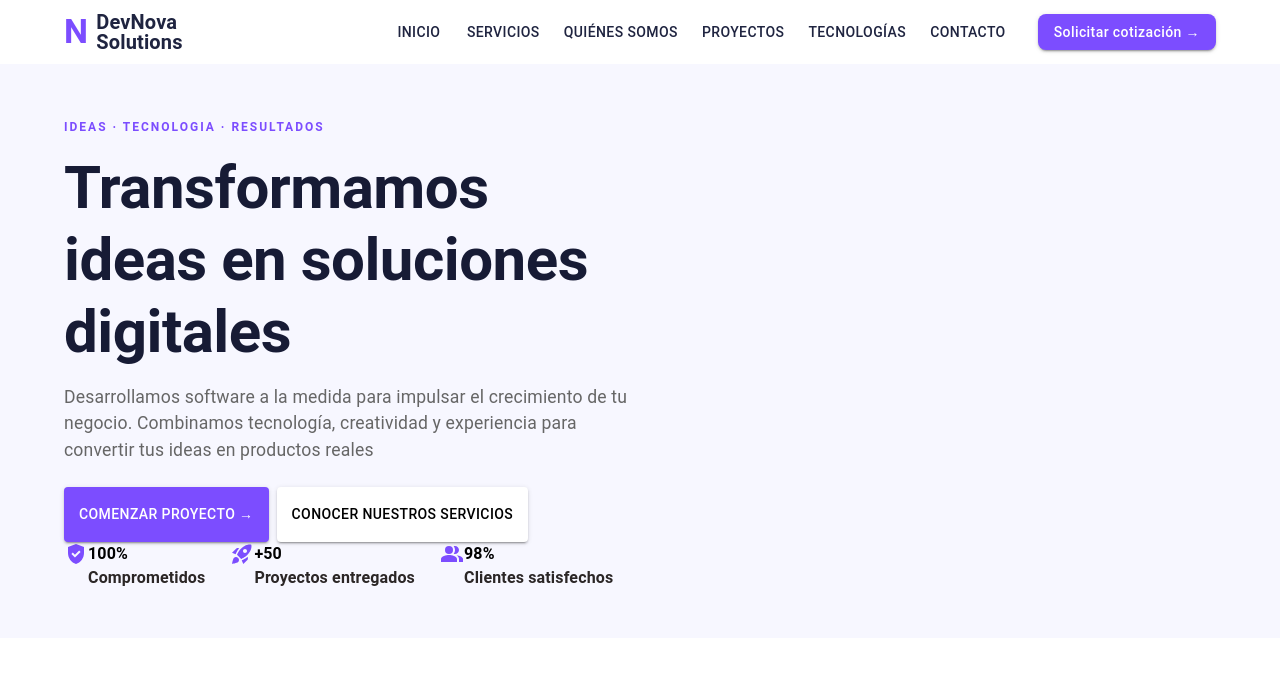
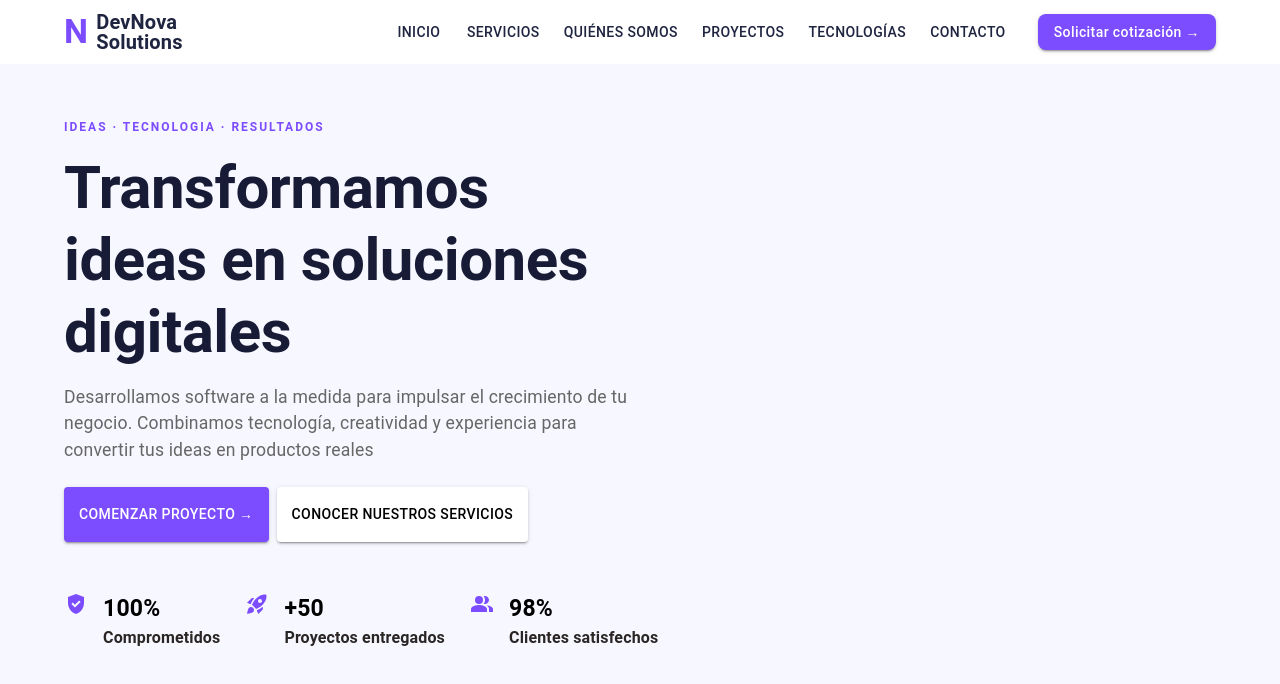
Before and after one commit to jessicahernandezt/dev-nova-solutions, a React (Vite) app: page / in a window 1280 px wide. Shown: the top 684 px of the page. Built offline with nearby package versions, Linux system fonts and the light colour scheme.

Commit message:
feat: ajustar iconos e informacion de hero

```diff
--- a/src/components/Hero.jsx
+++ b/src/components/Hero.jsx
@@ -82,19 +82,20 @@ function Hero() {
                 <Box sx={{
                     display: 'flex',
                     alignItems: 'center',
-                    gap: '25px'
+                    gap: '25px',
+                    marginTop: '50px'
                 }}>
                     <Box sx={{
                         display:'flex'
                         }}>
                         <GppGoodIcon
                         sx={{
-                            color: '#7c4dff'
+                            color: '#7c4dff',
                         }}>
 
                         </GppGoodIcon>
 
-                        <Typography sx={{fontWeight: 'bold'}}>
+                        <Typography sx={{fontWeight: 'bold', fontSize: '23px', marginLeft: '15px'}}>
                             100%
                         <Typography sx={{color: '#2B2626', fontWeight: 'bold'}}>
                             Comprometidos
@@ -111,7 +112,7 @@ function Hero() {
                             }}>
                         </RocketLaunchIcon>
 
-                        <Typography sx={{fontWeight: 'bold'}}>
+                        <Typography sx={{fontWeight: 'bold', fontSize: '23px', marginLeft: '15px'}}>
                             +50
                         <Typography sx={{color: '#2B2626', fontWeight: 'bold'}}>
                         Proyectos entregados
@@ -126,7 +127,7 @@ function Hero() {
                             color: '#7c4dff',
                             }}>
                         </PeopleAltIcon>
-                        <Typography sx={{fontWeight: 'bold'}}>
+                        <Typography sx={{fontWeight: 'bold', fontSize: '23px', marginLeft: '15px'}}>
                             98%
                         <Typography sx={{color: '#2B2626', fontWeight: 'bold'}}>
                         Clientes satisfechos
```
